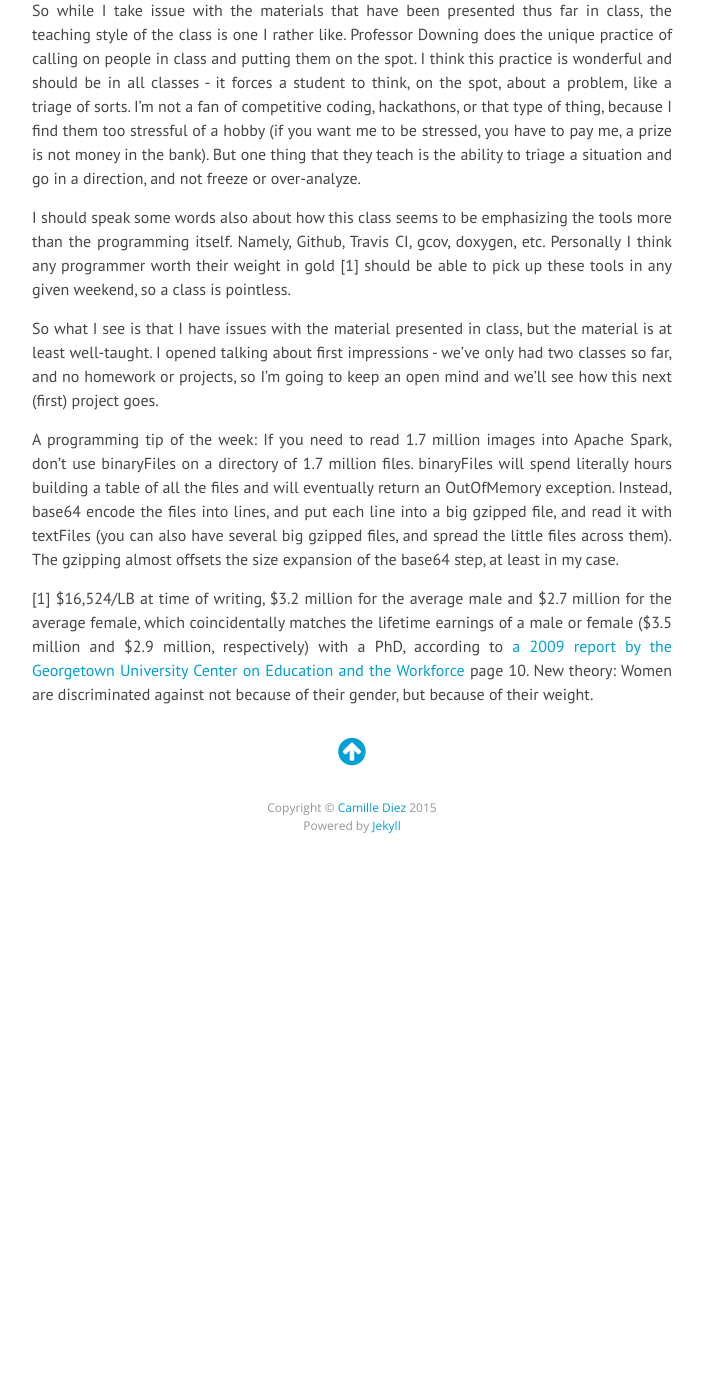
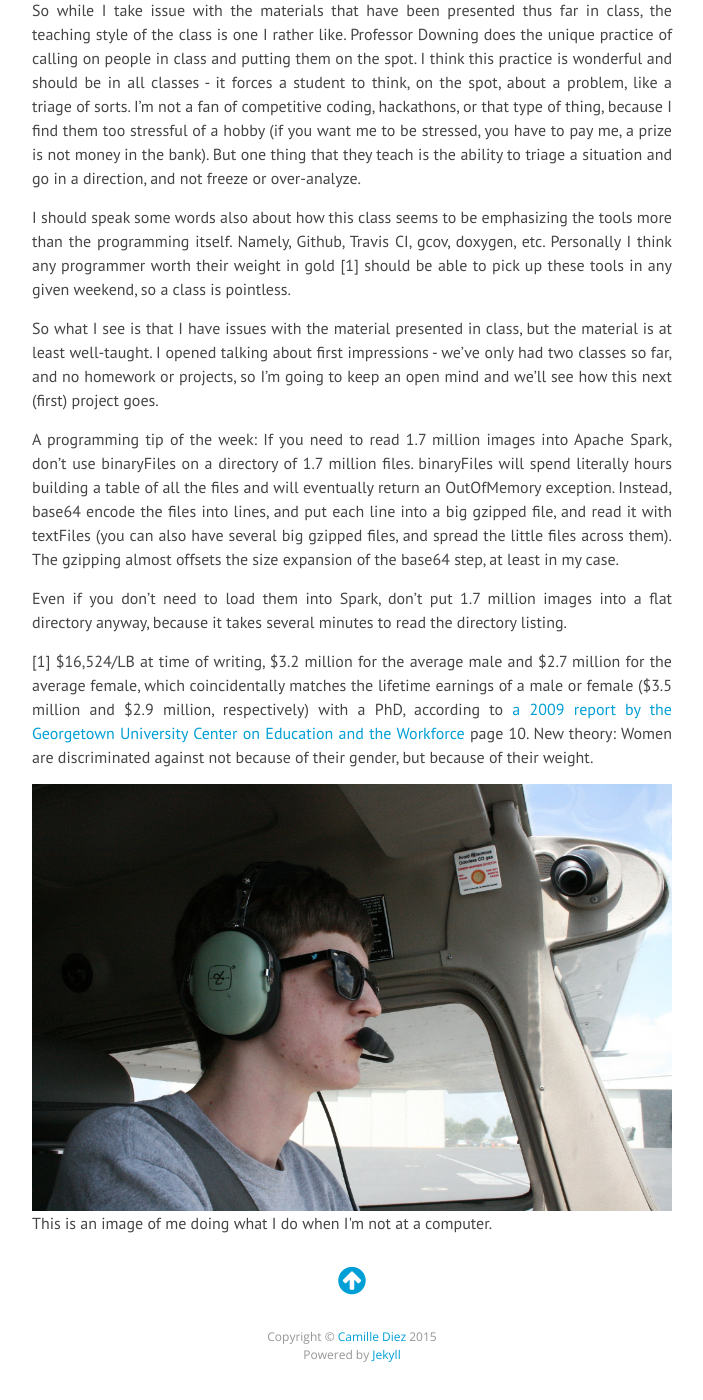
Before and after one commit to lkolbly/cs371p-web, a Jekyll site: the page built from _posts/2015-08-30-first-post.markdown, in a window 1280 px wide and 1400 px high, scrolled down 1282 px. Shown: the whole window, without its empty margins (288-991 px from the left). Built offline with Jekyll 4.4.1, drawn with Linux system fonts in a browser that asks for light colours; nearby versions of some CDN libraries; Markdown is read by kramdown in place of the engine named in the settings; before the commit the page ends 2153 px from its top, so only the background shows below that.

Commit message:
Added image to posts.

```diff
--- a/_layouts/post.html
+++ b/_layouts/post.html
@@ -10,6 +10,9 @@ layout: default
 
   <article class="post-content">
     {{ content }}
+
+    <img src="{{ "/lane.jpg" | prepend: site.baseurl }}" />
+    <p>This is an image of me doing what I do when I'm not at a computer.</p>
   </article>
 
   <div align="center">
--- a/_posts/2015-08-30-first-post.markdown
+++ b/_posts/2015-08-30-first-post.markdown
@@ -50,4 +50,6 @@ So what I see is that I have issues with the material presented in class, but th
 
 A programming tip of the week: If you need to read 1.7 million images into Apache Spark, don't use binaryFiles on a directory of 1.7 million files. binaryFiles will spend literally hours building a table of all the files and will eventually return an OutOfMemory exception. Instead, base64 encode the files into lines, and put each line into a big gzipped file, and read it with textFiles (you can also have several big gzipped files, and spread the little files across them). The gzipping almost offsets the size expansion of the base64 step, at least in my case.
 
+Even if you don't need to load them into Spark, don't put 1.7 million images into a flat directory anyway, because it takes several minutes to read the directory listing.
+
 [1] $16,524/LB at time of writing, $3.2 million for the average male and $2.7 million for the average female, which coincidentally matches the lifetime earnings of a male or female ($3.5 million and $2.9 million, respectively) with a PhD, according to [a 2009 report by the Georgetown University Center on Education and the Workforce](https://www2.ed.gov/policy/highered/reg/hearulemaking/2011/collegepayoff.pdf) page 10. New theory: Women are discriminated against not because of their gender, but because of their weight.
```
Also changed, not shown: lane.jpg (added).
